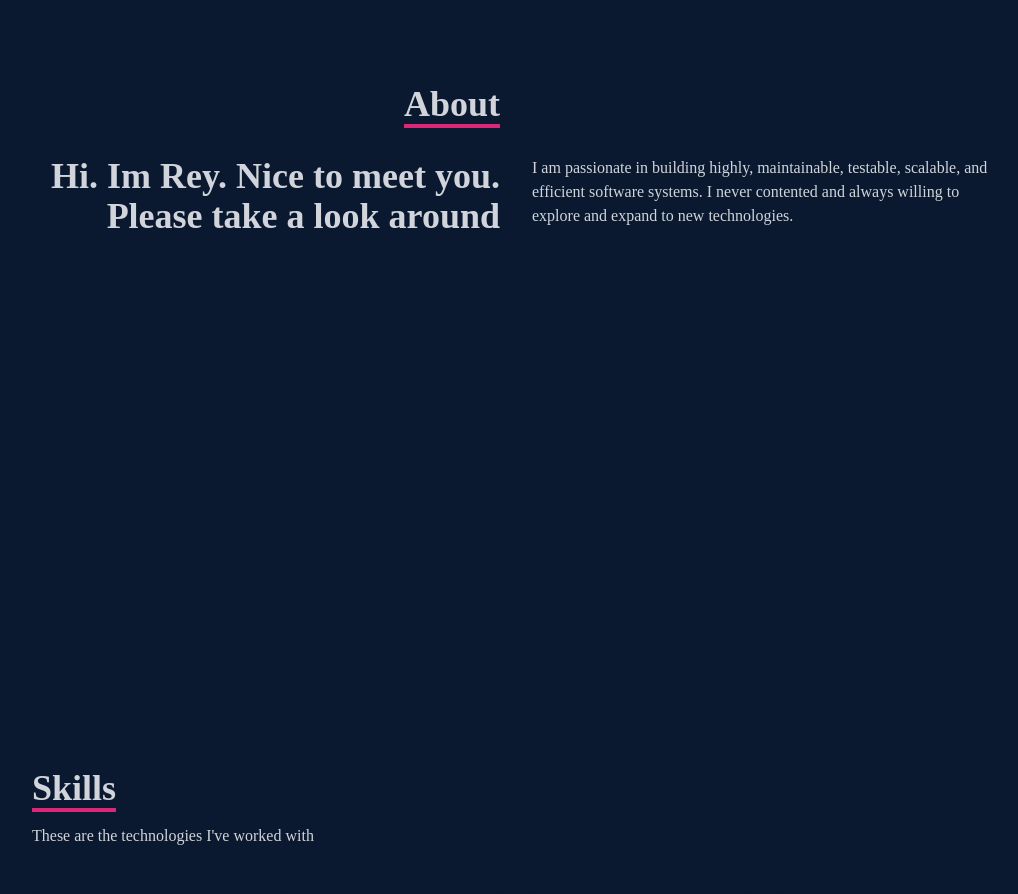
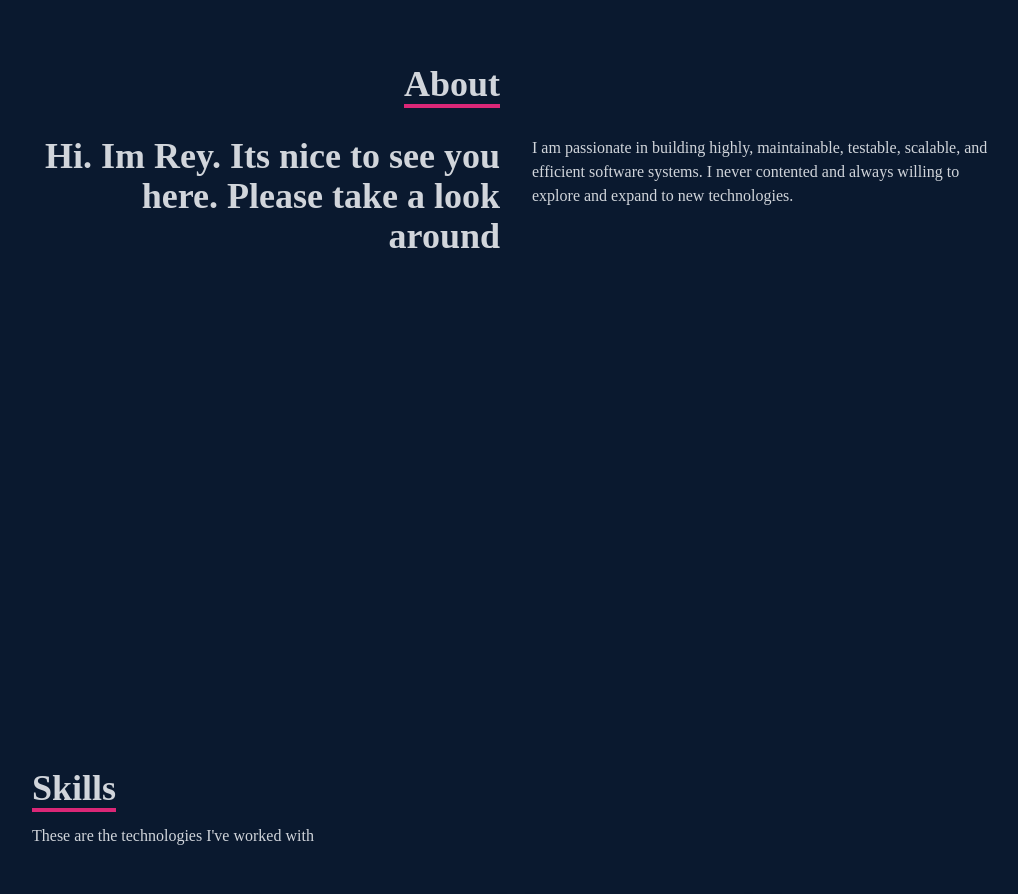
Before and after one commit to greygenos/portfolio.io, a React (Create React App) app: page / in a window 1280 px wide. Shown: the part 1040-1934 px from the top of the page, without its empty margins (124-1142 px from the left). Built offline with nearby package versions, Linux system fonts and the light colour scheme.

Commit message:
changes to about section

```diff
--- a/src/components/About.jsx
+++ b/src/components/About.jsx
@@ -12,7 +12,7 @@ const About = () => {
             </div>
             <div className="max-w-[1000px] w-full grid sm:grid-cols-2 gap-8 px-4">
                 <div className= "sm:text-right text-4xl font-bold">
-                    <p>Hi. Im Rey. Nice to meet you. Please take a look around</p>
+                    <p>Hi. Im Rey. Its nice to see you here. Please take a look around</p>
                 </div>
                 <div>
                     <p>
```
